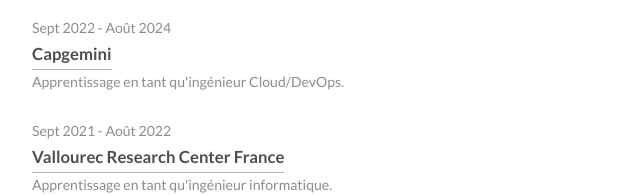
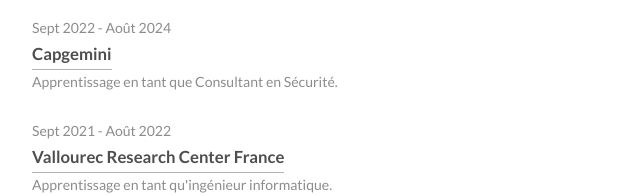
Before and after one commit to Ggs-Sheep/Personnal_Website, a plain HTML site: page index_fr.html in a window 1280 px wide. Shown: the part 606-801 px from the top of the page, 297-937 px from the left. Drawn offline with Linux system fonts and the light colour scheme.

Commit message:
Update index_fr.html with new position

```diff
--- a/index_fr.html
+++ b/index_fr.html
@@ -66,7 +66,7 @@
 			<ul class="work-list">
 				<li>Sept 2022 - Août 2024</li>
 				<li><a href="#">Capgemini</a></li>
-				<li>Apprentissage en tant qu'ingénieur Cloud/DevOps.
+				<li>Apprentissage en tant que Consultant en Sécurité.
 			</ul>
 			<ul class="work-list">
 				<li>Sept 2021 - Août 2022</li>
```
